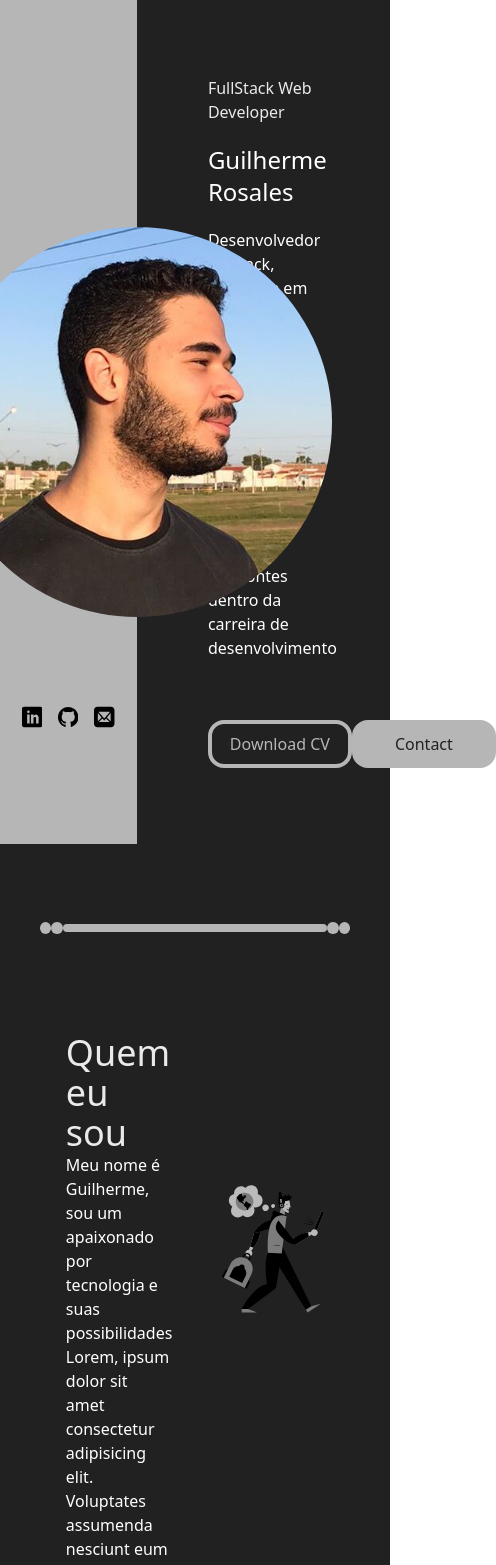
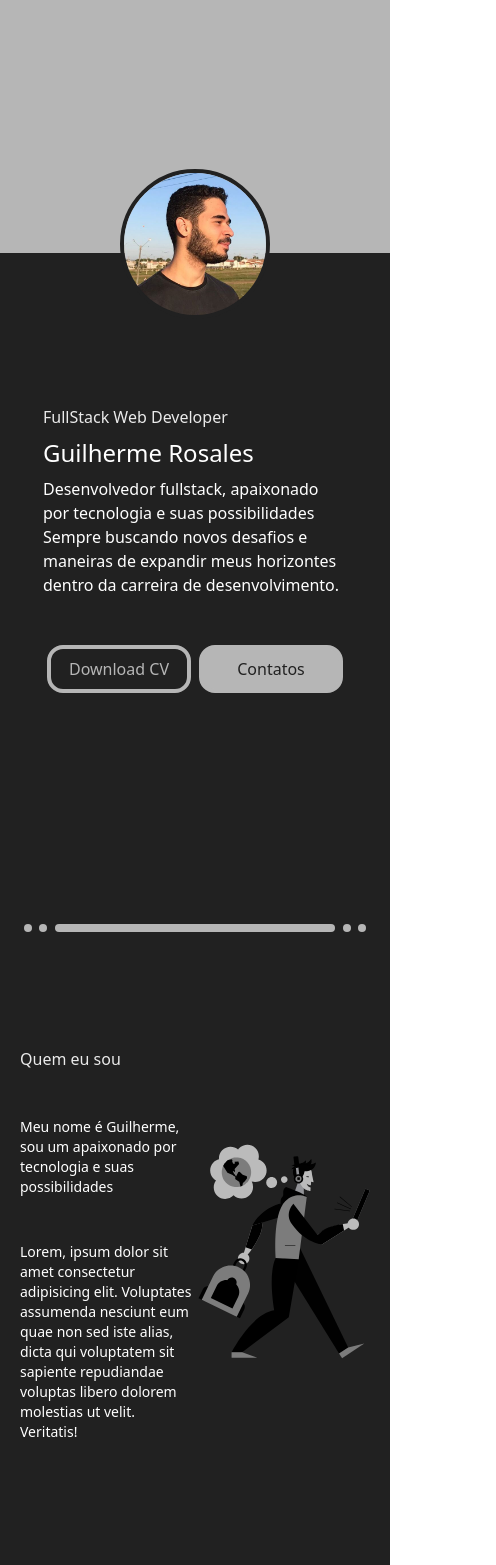
Before and after one commit to Gui-rosales/portfolio, a Next.js app: page / in a window 390 px wide. Shown: the top 1565 px of the page, 496 px wide, since content can reach past the window. Built offline with nearby package versions, Linux system fonts and the light colour scheme.

Commit message:
feat: responsivity for mobile devices

```diff
--- a/src/components/about.tsx
+++ b/src/components/about.tsx
@@ -4,28 +4,30 @@ import { BoyListening } from './assets/boyListening';
 export function About() {
   return (
     <section className="min-h-screen w-full flex flex-col bg-secondary">
-      <div className="w-full h-[20vh] flex items-center justify-around py-5 px-10">
-        <div className="w-3 h-3 rounded-[50%] bg-primary"></div>
-        <div className="w-3 h-3 rounded-[50%] bg-primary"></div>
-        <div className="w-[90%] h-2 bg-primary rounded-2xl"></div>
-        <div className="w-3 h-3 rounded-[50%] bg-primary"></div>
-        <div className="w-3 h-3 rounded-[50%] bg-primary"></div>
+      <div className="w-full h-[20vh] flex items-center justify-around py-5 px-10 max-[560px]:py-3 max-[560px]:px-5">
+        <div className="w-3 h-3 rounded-[50%] bg-primary max-[560px]:w-2 max-[560px]:h-2"></div>
+        <div className="w-3 h-3 rounded-[50%] bg-primary max-[560px]:w-2 max-[560px]:h-2"></div>
+        <div className="w-[90%] h-2 bg-primary rounded-2xl max-[560px]:w-4/5"></div>
+        <div className="w-3 h-3 rounded-[50%] bg-primary max-[560px]:w-2 max-[560px]:h-2"></div>
+        <div className="w-3 h-3 rounded-[50%] bg-primary max-[560px]:w-2 max-[560px]:h-2"></div>
       </div>
-      <div className="flex w-full h-[55vh] justify-around py-5 px-10">
-        <div className="h-100% w-4/12 flex flex-col justify-around text-white">
-          <h1 className="text-tertiary text-4xl">Quem eu sou</h1>
-          <p>
+      <div className="flex w-full h-[55vh] justify-around py-5 px-10 max-[560px]:py-3 max-[560px]:px-5 max-[560px]:justify-between max-[560px]:gap-1">
+        <div className="h-full w-4/12 flex flex-col justify-around text-white max-[560px]:w-1/2">
+          <h1 className="text-tertiary text-4xl max-[560px]:text-base">
+            Quem eu sou
+          </h1>
+          <p className="max-[560px]:text-sm">
             Meu nome é Guilherme, sou um apaixonado por tecnologia e suas
             possibilidades
           </p>
-          <p>
+          <p className="max-[560px]:text-sm">
             Lorem, ipsum dolor sit amet consectetur adipisicing elit. Voluptates
             assumenda nesciunt eum quae non sed iste alias, dicta qui voluptatem
             sit sapiente repudiandae voluptas libero dolorem molestias ut velit.
             Veritatis!
           </p>
         </div>
-        <div className="h-100% w-4/12 items-center justify-center">
+        <div className="h-100% w-4/12 items-center justify-center max-[560px]:w-1/2">
           <BoyListening />
         </div>
       </div>
--- /dev/null
+++ b/src/components/contactModal.tsx
@@ -0,0 +1,98 @@
+import { Dialog, Transition } from '@headlessui/react';
+import { Fragment, useState } from 'react';
+import { FiMail, FiPhone } from 'react-icons/fi';
+
+export default function ContactsModal() {
+  let [isOpen, setIsOpen] = useState(false);
+
+  function closeModal() {
+    setIsOpen(false);
+  }
+
+  function openModal() {
+    setIsOpen(true);
+  }
+
+  return (
+    <>
+      <button
+        type="button"
+        onClick={openModal}
+        className="w-36 p-2 text-secondary bg-primary border-4 border-primary border-solid rounded-2xl hover:bg-transparent hover:text-white hover:border-primary ease-in-out duration-300 max-[560px]:w-26"
+      >
+        Contatos
+      </button>
+
+      <Transition
+        appear
+        show={isOpen}
+        as={Fragment}
+      >
+        <Dialog
+          as="div"
+          className="relative z-10"
+          onClose={closeModal}
+        >
+          <Transition.Child
+            as={Fragment}
+            enter="ease-out duration-300"
+            enterFrom="opacity-0"
+            enterTo="opacity-100"
+            leave="ease-in duration-200"
+            leaveFrom="opacity-100"
+            leaveTo="opacity-0"
+          >
+            <div className="fixed inset-0 bg-black bg-opacity-50" />
+          </Transition.Child>
+
+          <div className="fixed inset-0 overflow-y-auto">
+            <div className="flex min-h-full items-center justify-center p-4 text-center">
+              <Transition.Child
+                as={Fragment}
+                enter="ease-out duration-300"
+                enterFrom="opacity-0 scale-95"
+                enterTo="opacity-100 scale-100"
+                leave="ease-in duration-200"
+                leaveFrom="opacity-100 scale-100"
+                leaveTo="opacity-0 scale-95"
+              >
+                <Dialog.Panel className="w-full max-w-md transform overflow-hidden rounded-2xl bg-tertiary p-6 text-left align-middle shadow-xl transition-all">
+                  <Dialog.Title
+                    as="h3"
+                    className="text-lg font-medium leading-6 text-gray-900"
+                  >
+                    Contatos
+                  </Dialog.Title>
+                  <div className="mt-2 flex flex-col gap-3">
+                    <div className="flex gap-3 items-center">
+                      <FiMail />
+                      <span>guilhermelexandre456@gmail.com</span>
+                    </div>
+                    <div className="flex gap-3 items-center">
+                      <FiPhone />
+                      <span>{`(65) 99813-6086`}</span>
+                    </div>
+                    {/* <div className="flex gap-3 items-center">
+                      <GrLocation />
+                      <span></span>
+                    </div> */}
+                  </div>
+
+                  <div className="mt-4">
+                    <button
+                      type="button"
+                      className="inline-flex justify-center rounded-md border border-transparent bg-blue-100 px-4 py-2 text-sm font-medium text-blue-900 hover:bg-blue-200 focus:outline-none focus-visible:ring-2 focus-visible:ring-blue-500 focus-visible:ring-offset-2"
+                      onClick={closeModal}
+                    >
+                      fechar
+                    </button>
+                  </div>
+                </Dialog.Panel>
+              </Transition.Child>
+            </div>
+          </div>
+        </Dialog>
+      </Transition>
+    </>
+  );
+}
--- a/src/components/landing.tsx
+++ b/src/components/landing.tsx
@@ -2,11 +2,13 @@
 import Image from 'next/image';
 import avatar from '../assets/me.jpg';
 import { ImLinkedin, ImGithub, ImMail } from 'react-icons/im';
+import ContactsModal from './contactModal';
+
 export function Landing() {
   return (
-    <section className="min-h-screen w-full flex">
+    <section className="min-h-screen w-full flex max-[560px]:flex-col">
       {/* <Header /> */}
-      <div className="w-[35%] h-screen bg-primary flex justify-center items-end">
+      <div className="w-[35%] h-screen bg-primary flex justify-center items-end max-[560px]:w-full max-[560px]:h-[30vh]">
         <div className="w-full h-[30%] flex items-center justify-center gap-4 ">
           <div
             onClick={() =>
@@ -14,47 +16,45 @@ export function Landing() {
                 'https://www.linkedin.com/in/guilherme-rosales-alexandre-a269751b0/'
               )
             }
-            className="w-[15%] h-[15%] flex items-center justify-center hover:cursor-pointer hover:scale-125 ease-in-out duration-300"
+            className="w-[15%] h-[15%] flex items-center justify-center hover:cursor-pointer hover:scale-125 ease-in-out duration-300 max-[560px]:hidden"
           >
             <ImLinkedin style={{ width: '100%', height: '100%' }} />
           </div>
           <div
             onClick={() => open('https://github.com/Gui-rosales')}
-            className="w-[15%] h-[15%] flex items-center justify-center hover:cursor-pointer hover:scale-125 ease-in-out duration-300"
+            className="w-[15%] h-[15%] flex items-center justify-center hover:cursor-pointer hover:scale-125 ease-in-out duration-300 max-[560px]:hidden"
           >
             <ImGithub style={{ width: '100%', height: '100%' }} />
           </div>
-          <div className="w-[15%] h-[15%] flex items-center justify-center no-underline hover:cursor-pointer hover:scale-125 ease-in-out duration-300">
+          <div className="w-[15%] h-[15%] flex items-center justify-center no-underline hover:cursor-pointer hover:scale-125 ease-in-out duration-300 max-[560px]:hidden">
             <ImMail style={{ width: '100%', height: '100%' }} />
           </div>
         </div>
       </div>
 
-      <div className="w-[65%] h-screen bg-secondary flex flex-col items-center justify-center">
+      <div className="w-[65%] h-screen bg-secondary flex flex-col items-center justify-center max-[560px]:w-full max-[560px]:h-[70vh] max-[560px]:w-[full]">
         <Image
           src={avatar}
           alt="foto-perfil"
-          className="absolute left-[35%] -translate-x-1/2  rounded-[50%] object-cover w-[400px] h-[400px];"
+          className="absolute left-[35%] -translate-x-1/2  rounded-[50%] object-cover max-[560px]:left-[50%] max-[560px]:top-[20%] max-[560px]:border-4 max-[560px]:border-secondary max-[560px]:w-[150px] max-[560px]:h-[150px] 2xl:w-[400px] 2xl:h-[400px] lg:w-[300px] lg:h-[300px] md:w-[240px] md:h-[240px] max-[767px]:w-[200px] max-[767px]:h-[200px]"
         />
-        <div className="w-2/4 min-h-fit text-white p-2 flex flex-col gap-5">
+        <div className="w-2/4 min-h-fit text-white p-2 flex flex-col gap-5 max-[560px]:gap-2 max-[560px]:w-4/5 max-[560px]:p-1">
           <span className="text-tertiary">FullStack Web Developer</span>
           <h1 className="text-white text-2xl">Guilherme Rosales</h1>
-          <p className="block ">
-            Desenvolvedor fullstack, prociente em inglês e apaixonado por
-            tecnologia. Sempre buscando novos desafios e ainda buscando novos
-            horizontes dentro da carreira de desenvolvimento
+          <p className="block">
+            Desenvolvedor fullstack, apaixonado por tecnologia e suas
+            possibilidades Sempre buscando novos desafios e maneiras de expandir
+            meus horizontes dentro da carreira de desenvolvimento.
           </p>
 
           <div className="w-full mt-10 flex justify-around items-center">
             <a href="">
-              <button className="w-36 p-2 text-primary bg-transparent border-4 border-solid border-primary rounded-2xl">
+              <button className="w-36 p-2 text-primary bg-transparent border-4 border-solid border-primary rounded-2xl hover:bg-primary hover:text-secondary hover:border-primary ease-in-out duration-300 max-[560px]:w-26">
                 Download CV
               </button>
             </a>
             <a href="#contact">
-              <button className="w-36 p-2 text-secondary bg-primary border-4 border-primary border-solid rounded-2xl">
-                Contact
-              </button>
+              <ContactsModal />
             </a>
           </div>
         </div>
--- a/src/components/projects.tsx
+++ b/src/components/projects.tsx
@@ -43,11 +43,11 @@ export function Projects() {
       <div className="w-full h-[15%] flex items-center justify-center">
         <h1 className="text-4xl text-primary">Projetos</h1>
       </div>
-      <div className="w-4/5 h-[73%] flex mt-10 justify-around overflow-x-hidden flex-wrap">
+      <div className="w-4/5 h-[73%] flex mt-10 justify-around overflow-x-hidden flex-wrap max-[560px]:flex-col max-[560px]:items-center max-[560px]:justify-evenly max-[560px]:h-[90%] max-[560px]:mt-0">
         {projects.map((project, index) => (
           <div
             key={index}
-            className="w-1/4 h-[50%] bg-primary50 rounded-2xl flex flex-col items-center justify-around relative group hover:cursor-pointer overflow-hidden"
+            className="w-1/4 h-[50%] bg-primary50 rounded-2xl flex flex-col items-center justify-around relative group hover:cursor-pointer overflow-hidden max-[560px]:w-4/5 max-[560px]:h-[40%]"
             onClick={() => open(project.repoLink)}
           >
             <h2 className="text-2xl text-white">{project.title}</h2>
@@ -58,7 +58,7 @@ export function Projects() {
             <div className="flex -z-20 absolute w-4/5 h-1/3 right-0 bottom-7 text-secondary bg-secondary rounded-l-2xl transition-transform duration-1000 translate-x-[100%] translate-y-[10%] group-hover:translate-x-[2%] group-hover:translate-y-[10%] group-hover:text-tertiary group-hover:z-10">
               <div className="w-full h-full p-2 hidden group-hover:flex group-hover:justify-around group-hover:items-center">
                 {project.techs.map((tech) => (
-                  <>{tech}</>
+                  <div key={tech.key}>{tech}</div>
                 ))}
               </div>
             </div>
```
Also changed, not shown: src/components/experience.tsx (+11 -11 lines), src/components/skills.tsx (+7 -7 lines).
